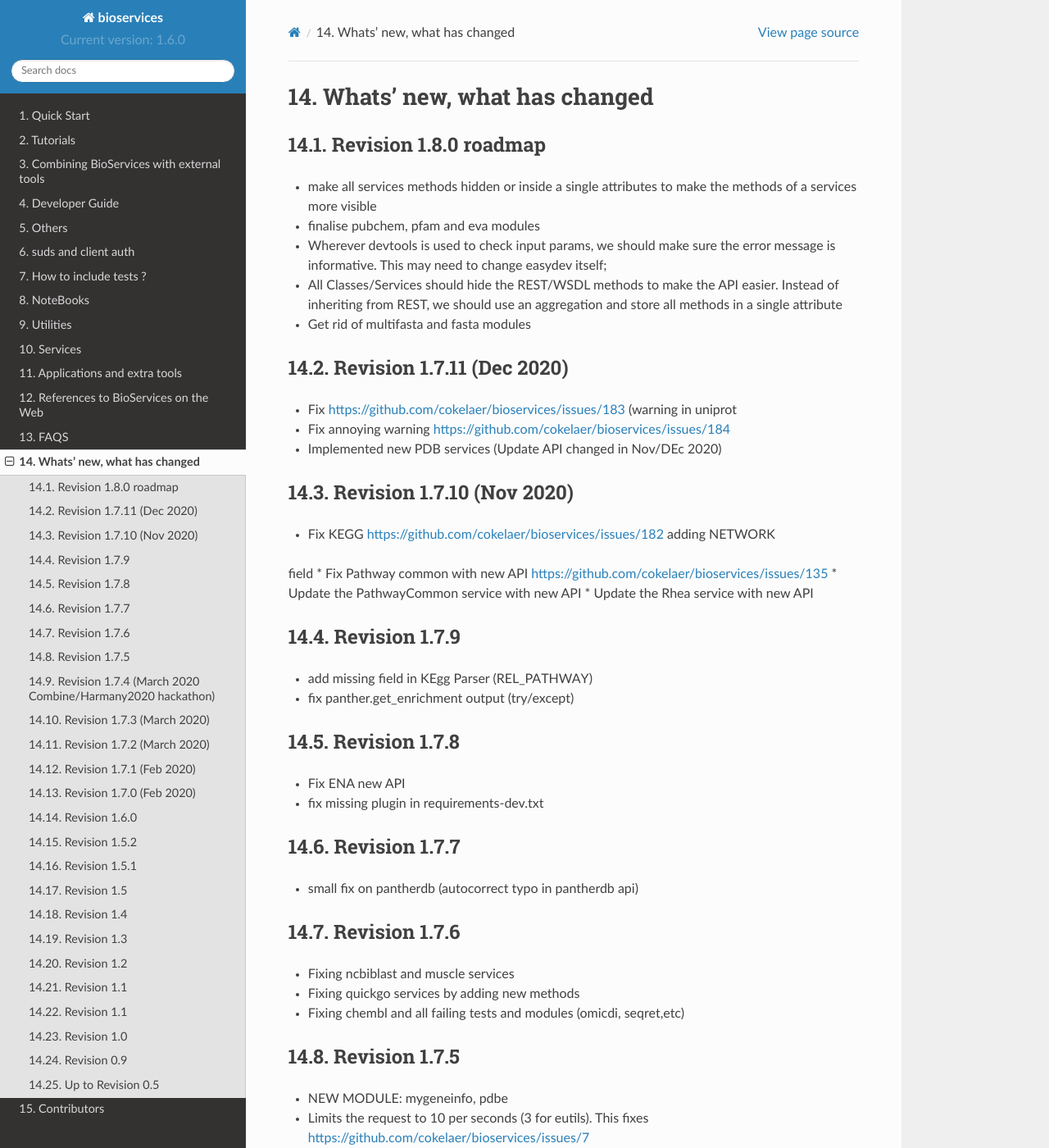
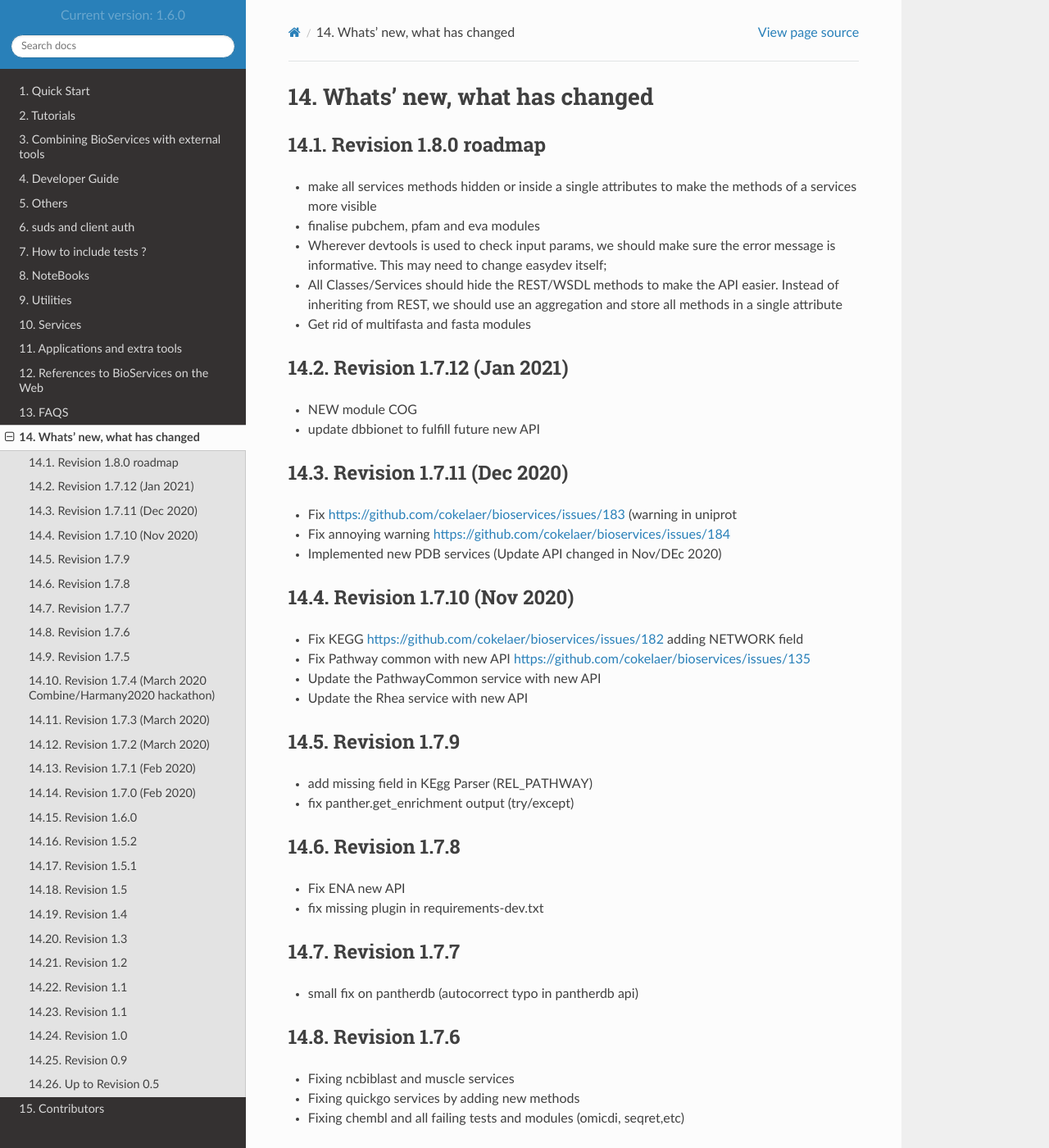
Before and after one commit to cokelaer/bioservices, a Sphinx documentation site: the page built from doc/ChangeLog.rst, in a window 1280 px wide and 1400 px high. Shown: the whole window at 82% size. Built offline with Sphinx 7.4.7 and the Read the Docs theme 2.0.0, drawn with Linux system fonts in a browser that asks for light colours; formulas are drawn with MathJax 3; pages that are not in the unit, such as notebooks, are missing from menus; some of the changed text lies outside the part shown.

Commit message:
update biodbnet

```diff
--- a/doc/ChangeLog.rst
+++ b/doc/ChangeLog.rst
@@ -18,6 +18,15 @@
 * Get rid of multifasta and fasta modules
 
 
+
+Revision 1.7.12 (Jan 2021)
+--------------------------
+
+* NEW module COG
+* update dbbionet to fulfill future new API
+
+
+
 Revision 1.7.11 (Dec 2020)
 ---------------------------
 * Fix https://github.com/cokelaer/bioservices/issues/183 (warning in uniprot
@@ -27,8 +36,7 @@
 Revision 1.7.10 (Nov 2020)
 --------------------------
 
-* Fix KEGG https://github.com/cokelaer/bioservices/issues/182 adding NETWORK
-field
+* Fix KEGG https://github.com/cokelaer/bioservices/issues/182 adding NETWORK field
 * Fix Pathway common with new API https://github.com/cokelaer/bioservices/issues/135
 * Update the PathwayCommon service with new API
 * Update the Rhea service with new API
```
Also changed, not shown: doc/references.rst (+8 -0 lines).
